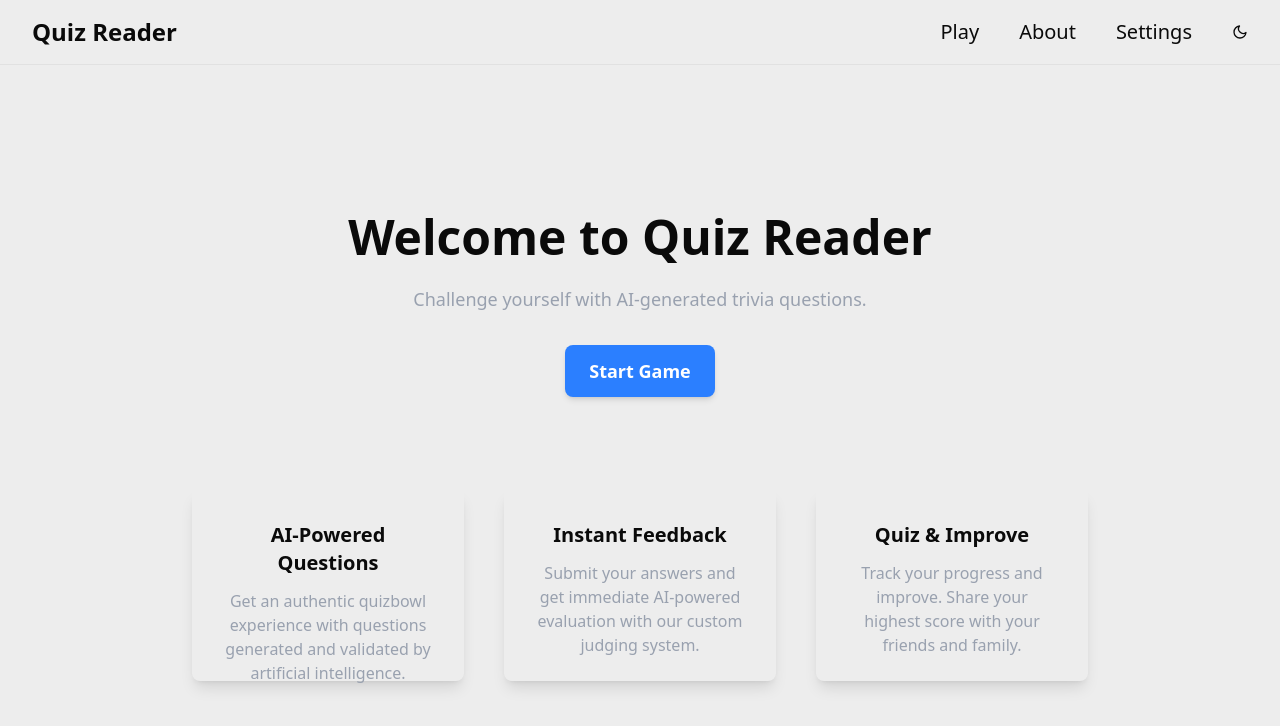
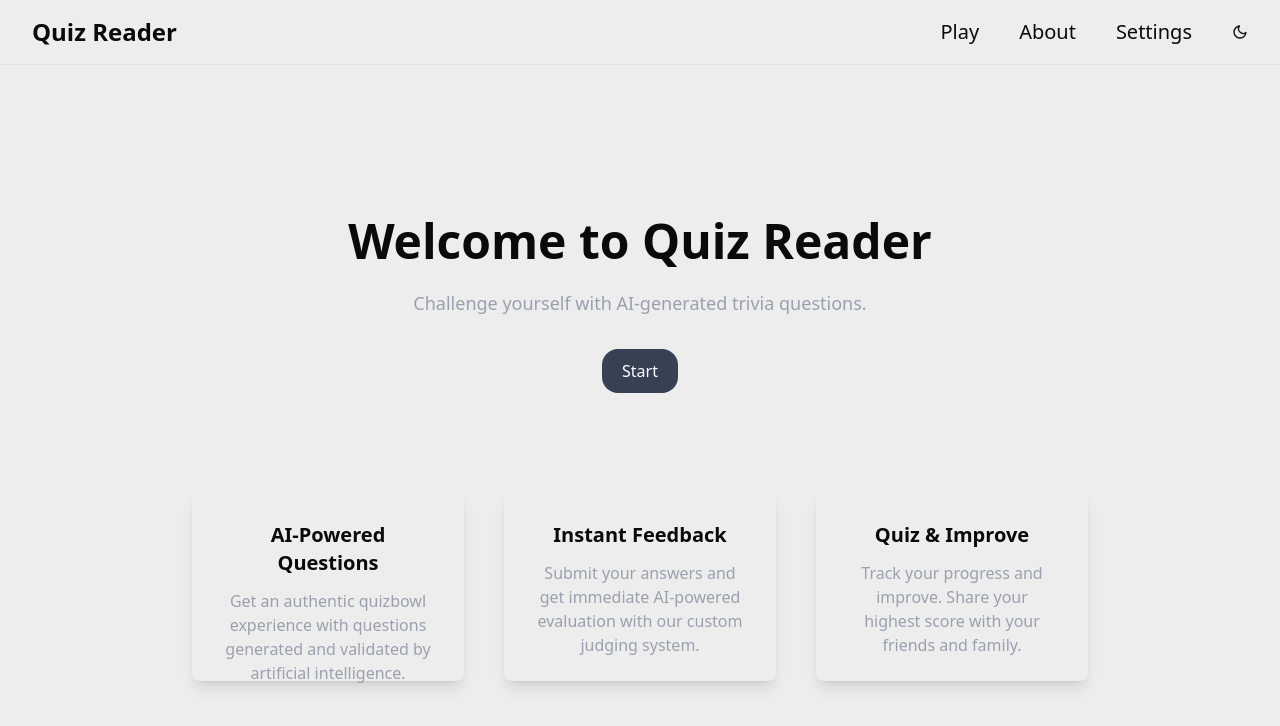
Before and after one commit to br-iscool/quizreader, a Next.js app: page / in a window 1280 px wide. Shown: the top 726 px of the page. Built offline with nearby package versions, Linux system fonts and the light colour scheme.

Commit message:
feat: create Button.tsx

```diff
--- a/src/app/(routes)/play/page.tsx
+++ b/src/app/(routes)/play/page.tsx
@@ -1,13 +1,28 @@
-import Navbar from "../../components/layout/Navbar";
+"use client";
+
+import { useState } from "react";
+import axios from "axios";
+
+import Navbar from "@/app/components/layout/Navbar";
+import Play from "@/app/components/pages/Play";
 
 export default function Home() {
+    const [version, setVersion] = useState();
+
+    const fetchOutput = async () => {
+        try {
+            const response = await axios.get("http://localhost:8000/output");
+            setVersion(response.data.version);
+        } catch (error) {
+            console.error("Error fetching number:", error);
+        }
+    }
+
     return (
         <>
             <Navbar />
             <div className="container mx-auto">
-                <div className="p-24">
-                    <p className="text-xl">Play</p>
-                </div>
+                <Play />
             </div>
         </>
     );
--- a/src/app/components/pages/Hero.tsx
+++ b/src/app/components/pages/Hero.tsx
@@ -1,4 +1,5 @@
 import Menu from "@/app/components/ui/hero/Menu";
+import Button from "@/app/components/ui/Button";
 
 export default function Hero() {
 	return (
@@ -6,7 +7,7 @@ export default function Hero() {
 			<div className="flex flex-col items-center h-full text-center pt-24 justify-center">
 				<h1 className="text-5xl font-bold mb-6">Welcome to Quiz Reader</h1>
 				<p className="text-lg text-gray-400 mb-8 max-w-lg">Challenge yourself with AI-generated trivia questions.</p>
-				<button className="px-6 py-3 text-lg font-semibold bg-blue-500 text-white rounded-lg shadow-md hover:bg-blue-600">Start Game</button>
+				<Button text="Start" />
 			</div>
 
 			<Menu />
--- /dev/null
+++ b/src/app/components/pages/Play.tsx
@@ -0,0 +1,11 @@
+import PlayInput from "@/app/components/ui/play/PlayInput";
+import Button from "@/app/components/ui/Button";
+
+export default function Play() {
+    return (
+        <div className="py-8 px-4 mx-auto max-w-screen-xl sm:py-16 lg:px-6">
+            <Button text="Play" />
+            <PlayInput />
+        </div>
+    )
+}
--- /dev/null
+++ b/src/app/components/ui/Button.tsx
@@ -0,0 +1,19 @@
+import "@/app/styles/button.css"
+
+interface PlayButtonProps {
+    text: string;
+}
+
+export default function PlayButton({ text }: PlayButtonProps) {
+    return (
+        <>
+            <div className="flex text-white items-center justify-center">
+                <div className="card relative flex items-center justify-center rounded-2xl overflow-hidden px-5 py-2.5 bg-gray-700 transition-all duration-300 ease-[ease]">
+                    <h1 className="relative font-medium">
+                        { text }
+                    </h1>
+                </div>
+            </div>
+        </>
+    )
+}
--- /dev/null
+++ b/src/app/components/ui/play/PlayInput.tsx
@@ -0,0 +1,5 @@
+export default function PlayInput() {
+    return (
+        <></>
+    )
+}
--- /dev/null
+++ b/src/app/styles/button.css
@@ -0,0 +1,22 @@
+.card::before {
+	content: "";
+	position: absolute;
+	top: -50%;
+	left: -50%;
+	width: 200%;
+	height: 200%;
+	background: linear-gradient(0deg, transparent, transparent 30%, rgb(192, 192, 192, 0.3));
+	transform: rotate(-45deg);
+	transition: all 0.5s ease;
+	opacity: 0;
+}
+
+.card:hover {
+	transform: scale(1.05);
+	box-shadow: 0 0 20px rgba(90, 90, 90, 0.5);
+}
+
+.card:hover::before {
+	opacity: 1;
+	transform: rotate(-45deg) translateY(100%);
+}
```
